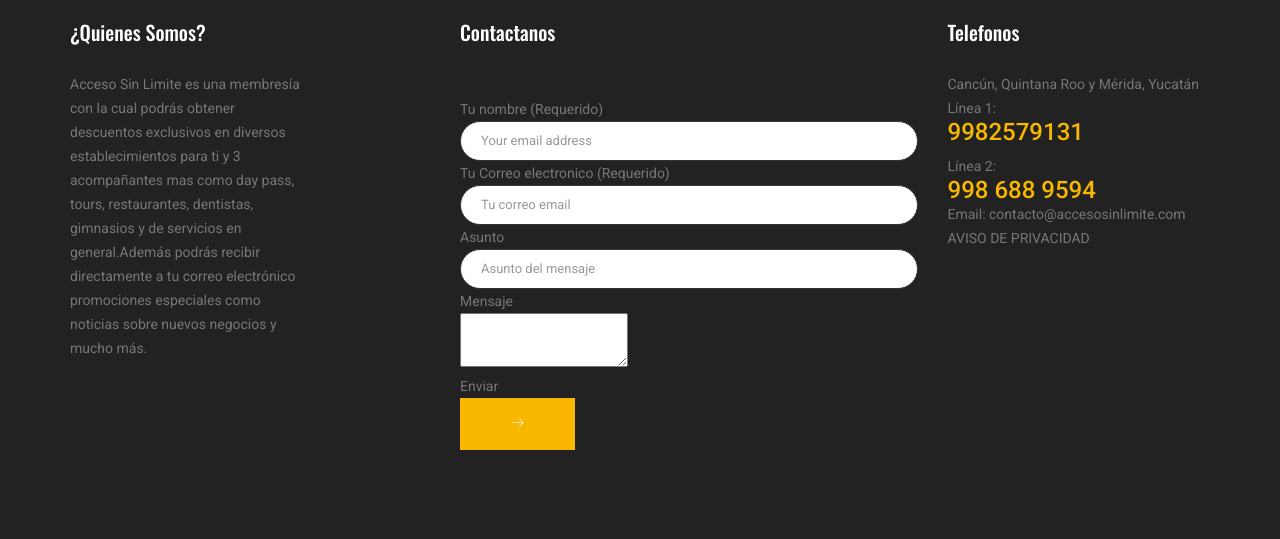
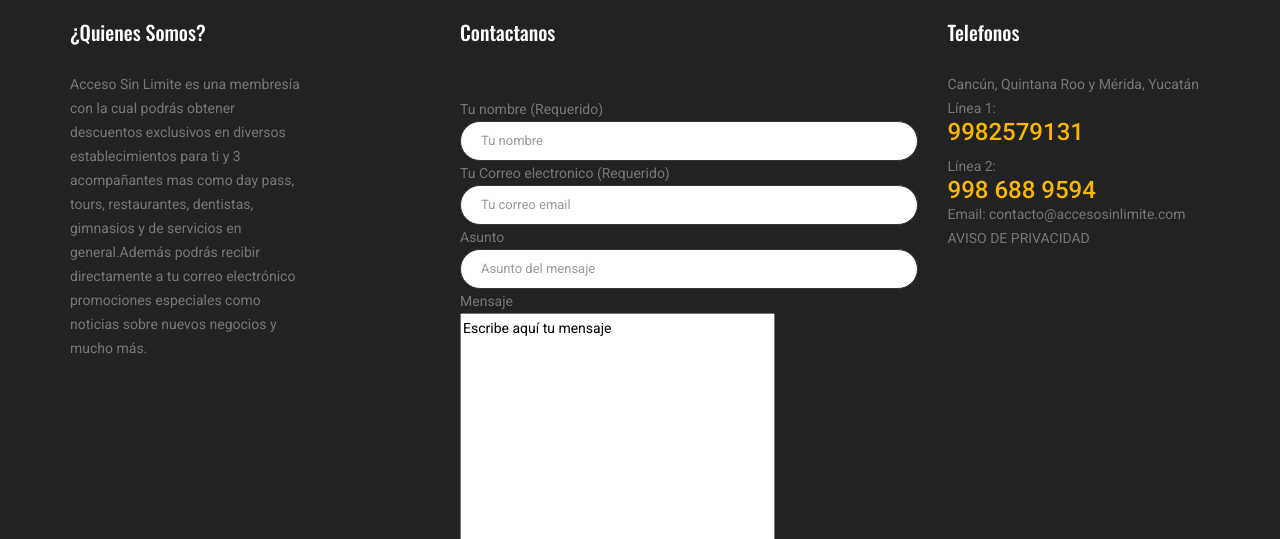
Before and after one commit to RAAAU1/pagina1, a plain HTML site: page index.html in a window 1280 px wide. Shown: the part 7910-8449 px from the top of the page. Drawn offline with nearby package versions, Linux system fonts and the light colour scheme.

Commit message:
modificacion del footer

```diff
--- a/index.html
+++ b/index.html
@@ -552,13 +552,13 @@
                                 <form target="_blank" action="https://spondonit.us12.list-manage.com/subscribe/post?u=1462626880ade1ac87bd9c93a&amp;id=92a4423d01" method="get" class="subscribe_form relative">
                                     <div class="input-group d-flex flex-row">
 										<p>Tu nombre (Requerido)</p>
-										<input name="NOMBRE" placeholder="Your email address" onfocus="this.placeholder = ''" onblur="this.placeholder = 'Email Address '" required="" type="email">
+										<input name="NOMBRE" placeholder="Tu nombre" onfocus="this.placeholder = ''" onblur="this.placeholder = 'Email Address '" required="" type="nombre">
 										<p>Tu Correo electronico (Requerido)</p>
                                         <input name="EMAIL" placeholder="Tu correo email" onfocus="this.placeholder = ''" onblur="this.placeholder = 'Email Address '" required="" type="email">
 										<p>Asunto</p>
-										<input name="ASUNTO" placeholder="Asunto del mensaje" onfocus="this.placeholder = ''" onblur="this.placeholder = 'Email Address '" required="" type="email">
+										<input name="ASUNTO" placeholder="Asunto del mensaje" onfocus="this.placeholder = ''" onblur="this.placeholder = 'Email Address '" required="" type="asunto">
 										<p>Mensaje</p>
-										<textarea name="MEBSAJE" placeholder="" type="email"> </textarea>
+										<textarea name="MENSAJES" rows="10" cols="40">Escribe aquí tu mensaje</textarea>
 										<p>Enviar</p>
 										<button class="btn submit_btn"><span class="lnr lnr-arrow-right"></span></button>
 									</div>
@@ -591,9 +591,6 @@
         </footer>
 		<!--================ End footer Area  =================-->
 
-
-
-
         <!-- Optional JavaScript -->
         <!-- jQuery first, then Popper.js, then Bootstrap JS -->
         <script src="js/jquery-3.2.1.min.js"></script>
```
